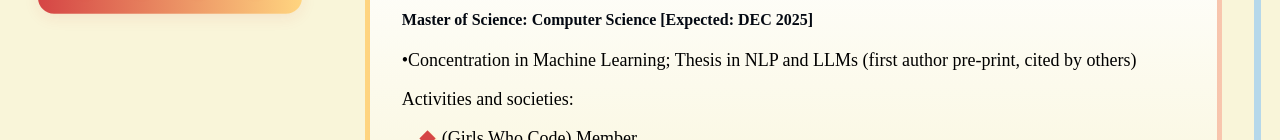
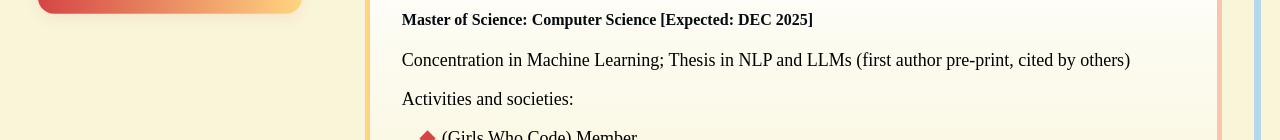
Before and after one commit to mamnuya/mamnuya.github.io, a plain HTML site: page index.html in a window 1280 px wide. Both pictures are taken after a click on the link "Education". Shown: the part 384-524 px from the top of the page. Drawn offline with Linux system fonts and the light colour scheme; a web font is replaced by a local one.

Commit message:
remove bullet

```diff
--- a/index.html
+++ b/index.html
@@ -109,7 +109,7 @@
         <div class="section-box">
             <h3>George Mason University</h3>
             <h4>Master of Science: Computer Science [Expected: DEC 2025]</h4>
-            <p>•Concentration in Machine Learning; Thesis in NLP and LLMs (first author pre-print, cited by others) </p>
+            <p>Concentration in Machine Learning; Thesis in NLP and LLMs (first author pre-print, cited by others) </p>
             <p class="activities" id="gmu-activities">
                 Activities and societies:</p>
             <ul>
```
